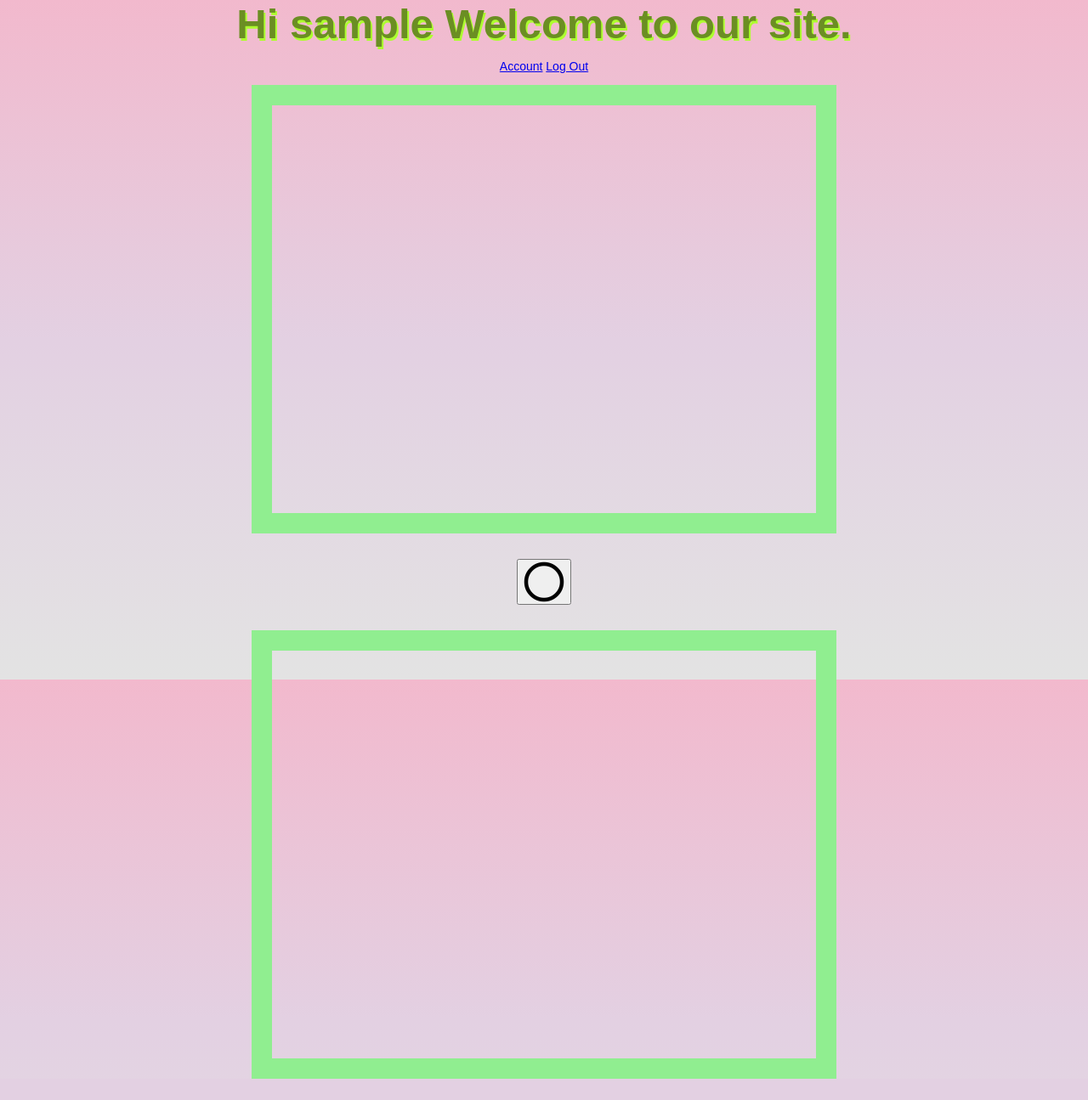
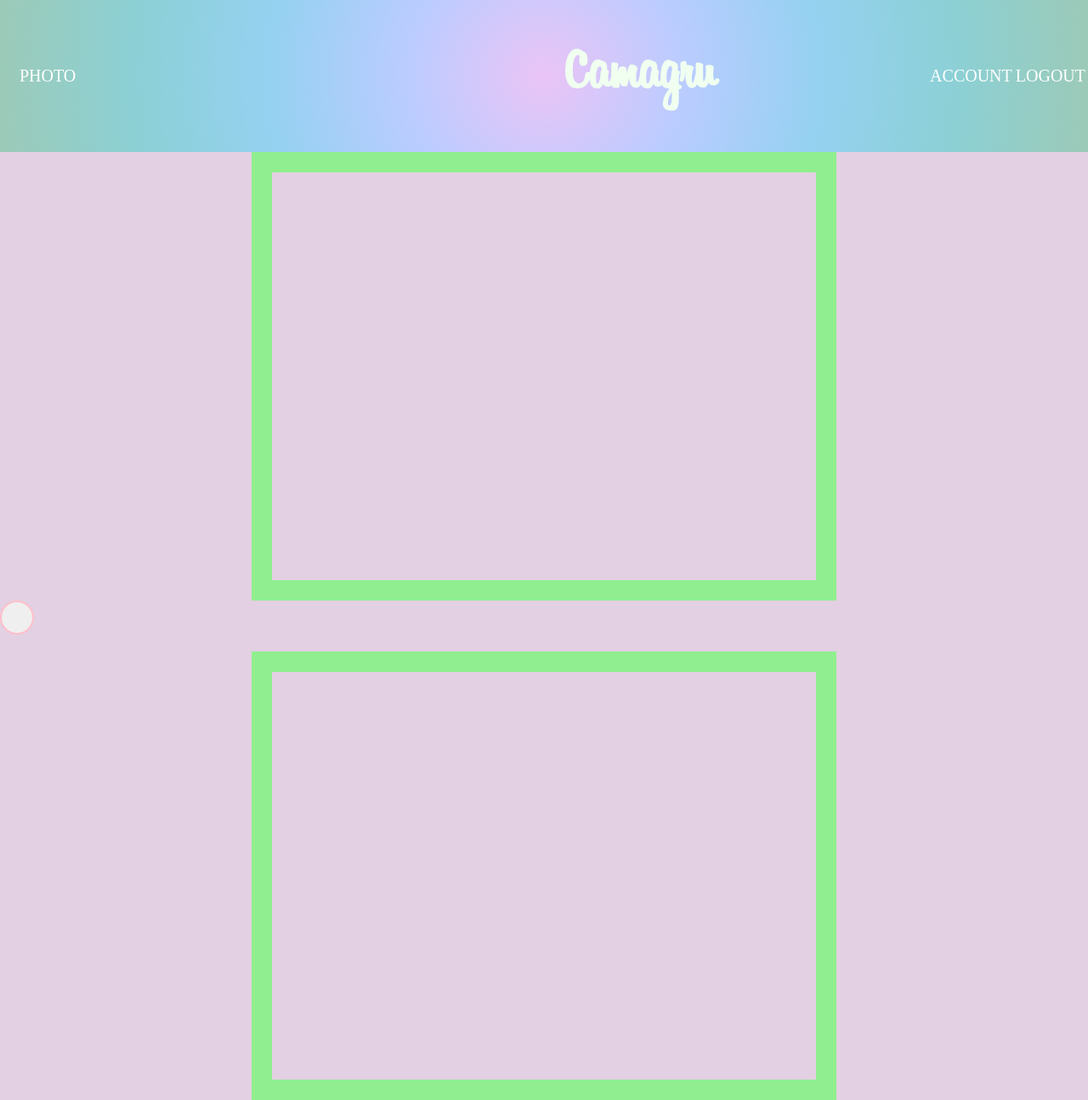
Before and after one commit to gabykur/Camagru, a PHP site: page /home.php in a window 1280 px wide. Shown: the whole page at 85% size. Before the commit the page ends 1270 px from the top, so only its background shows below. Run offline with PHP 8.4, Linux system fonts and the light colour scheme; the visitor is signed in with stand-in values (Sample User, id 1).

Commit message:
fronting the nav

```diff
--- a/home.php
+++ b/home.php
@@ -1,29 +1,12 @@
 <?php
 session_start();
-?>
+require("index.php");
 
-<!DOCTYPE html>
-<html lang="en">
-<head>
-    <meta charset="UTF-8">
-    <title>Welcome</title>
-    <link rel="stylesheet" href="public/css/main.css">
-    <link rel="stylesheet" href="https://use.fontawesome.com/releases/v5.7.2/css/all.css" integrity="sha384-fnmOCqbTlWIlj8LyTjo7mOUStjsKC4pOpQbqyi7RrhN7udi9RwhKkMHpvLbHG9Sr" crossorigin="anonymous">
-    <style type="text/css">
-        body{ font: 14px sans-serif; text-align: center; }
-    </style>
-<body>
-    <div class="page-header">
-        <h1>Hi <b><?php if($_SESSION['loggedin'] == true){echo htmlspecialchars($_SESSION["username"]);} ?></b> Welcome to our site.</h1>
-    </div>
-    <p>
-               <a href="user/account.php" class="btn btn-warning">Account</a>
-                <a href="user/logout.php" class="btn btn-danger">Log Out</a>
-            </p>
-<?php
+if(empty($_SESSION['loggedin']))
+    header('Location: index.php');
 ?>
 <video id="video" width="640" height="480" autoplay></video>
-<button id="snap" class="far fa-circle" style="font-size:48px;"></button>
+<button id="snap"></button>
 <canvas id="canvas" width="640" height="480"></canvas>
 
 <script>
@@ -52,8 +35,3 @@ session_start();
 			});
 		}, false);
 </script>
-
-
-</body>
-
-</html>
--- a/index.php
+++ b/index.php
@@ -6,26 +6,31 @@ session_start();
 <html lang="en">
 <head>
     <meta charset="UTF-8">
-    <title>Welcome</title>
-    <link rel="stylesheet" href="https://maxcdn.bootstrapcdn.com/bootstrap/3.3.7/css/bootstrap.css">
-    <style type="text/css">
-        body{ font: 14px sans-serif; text-align: center; }
-    </style>
+    <title>Camagru</title>
+    <link rel="stylesheet" href="/public/css/main.css">
 </head>
 <body>
-    <div class="page-header">
-        <h1>Hi <b><?php if($_SESSION['loggedin'] == true){echo htmlspecialchars($_SESSION["username"]);} ?></b> Welcome to our site.</h1>
-    </div>
-<?php
-    var_dump($_SESSION['loggedin']);
-    if ($_SESSION['loggedin'] != ""){
-       header('location: home.php');
-    }else{
-        echo'<p>
-                <a href="http://'.$_SERVER['HTTP_HOST'].'/user/login.php" class="btn btn-warning">Login</a>
-                <a href="http://'.$_SERVER['HTTP_HOST'].'/user/register.php" class="btn btn-danger">Register</a>
-            </p>';
-    }
-?>
+<header>
+    <table class="container borderXwidth"><tr>
+        <td><a href="/home.php">PHOTO</a></td>
+        <td><h1>Camagru</h1></td>
+
+        <?php
+        if ($_SESSION['loggedin'] != ""){
+            echo'
+                <td style="width:50px"><a href="http://'.$_SERVER['HTTP_HOST'].'/user/account.php">ACCOUNT</a></td>
+                <td style="width:50px"><a href="http://'.$_SERVER['HTTP_HOST'].'/user/logout.php">LOGOUT</a></td>
+                ';
+        }else{
+            echo'
+            <td><a href="http://'.$_SERVER['HTTP_HOST'].'/user/login.php">LOGIN</a></td>';
+        }?>
+    </tr></table>
+</header>
+<div style="
+    width: 100%;
+    max-width: 1200px;
+    margin: auto;
+"></div>
 </body>
 </html>
--- a/public/css/main.css
+++ b/public/css/main.css
@@ -1,37 +1,105 @@
+@font-face {
+	font-family: 'Instagram';
+	src: local('☺'), url('../fonts/Instagram.ttf') format('truetype');
+}
+
 body{
-    background-image: linear-gradient(to top,#e3e3e3, #e3d0e2, #f2b9cd);
-    height: 100%;
+    background: #e3d0e2;
     margin: 0;
     background-repeat: no-repeat;
     background-attachment: fixed;
+    margin-left: auto;
+    margin-right: auto;
+    width: 100%;
+
+}
+header {
+	display: flex;
+	justify-content: space-around;
+    flex-wrap: wrap;
+    background-image: radial-gradient(circle, #ebc4f6, #bbccff, #95d1f1, #8cd0d5, #9ccab7);
 }
 
-header{
-    background-image: linear-gradient(to top, lightgreen, lightblue);
-    height: 80px;
-    display: flex;
-    justify-content: space-around;
-	flex-wrap: wrap;
+h1{
+    font-family: Instagram;
+    font-size: 67px;
+    /* position: relative; */
+    color: honeydew;
+    text-align: center;
+}
+td:last-child{
+    text-align:right;
 }
 
-.header
+
+/*_____NAVIGATION_____*/
+
+.container
 {
-	max-width:1000px;
-	margin-left:auto;
-	margin-right:auto;
-	width:100%;
+
+    margin-left: auto;
+    margin-right: auto;
+    width: 100%;
+
 }
-h1
+.container a
 {
-   text-align: center;
-   font-family: 'Montserrat', sans-serif;
-   color:olivedrab;
-   text-shadow: 2px 3px 0px greenyellow;
-   font-size: 350%;
-   margin: 0;
+    color: #FFF;
+    text-decoration: none;
+    font: 20px Raleway;
+    margin: 0px 10px;
+    padding: 10px 10px;
+    position: relative;
+    z-index: 0;
+    cursor: pointer;
+}
+.borderXwidth a:before, .borderXwidth a:after
+{
+    position: absolute;
+    opacity: 0;
+    width: 0%;
+    height: 2px;
+    content: '';
+    background: #FFF;
+    transition: all 0.3s;
 }
 
-/*_____Account display_____*/
+.borderXwidth a:before
+{
+    left: 0px;
+    top: 0px;
+}
+
+.borderXwidth a:after
+{
+    right: 0px;
+    bottom: 0px;
+}
+
+.borderXwidth a:hover:before, .borderXwidth a:hover:after
+{
+    opacity: 1;
+    width: 100%;
+}
+
+/*_____LOGIN_____*/
+
+
+
+.loginForm{
+    width: 50%;
+    margin-left: auto;
+    margin-right: auto;
+    background-color: lavender;
+    border-radius: 16%;
+    padding: 64px;
+    margin-top: 14%;
+    min-height: 300px;
+    max-width: 283px;
+}
+
+/*_____ACCOUNT_____*/
+
 #edProfile{
     display: grid;
     background: #f0f0f0;
@@ -73,10 +141,14 @@ h1
 }
 
 #snap{
-    font-size: -webkit-xxx-large;
-    -webkit-appearance: textarea;
-    margin: 30px;
+    border: 2px solid pink;
+    border-radius: 50%;
+    width: 40px;
+    height: 40px;
+    margin-bottom: 20px;
+    position: relative;
 }
+
 
 canvas{
     border: 24px solid lightgreen;
```
Also changed, not shown: user/login.php (+3 -17 lines), user/register.php (+2 -14 lines), public/fonts/Instagram.ttf (added), 1 other file.
